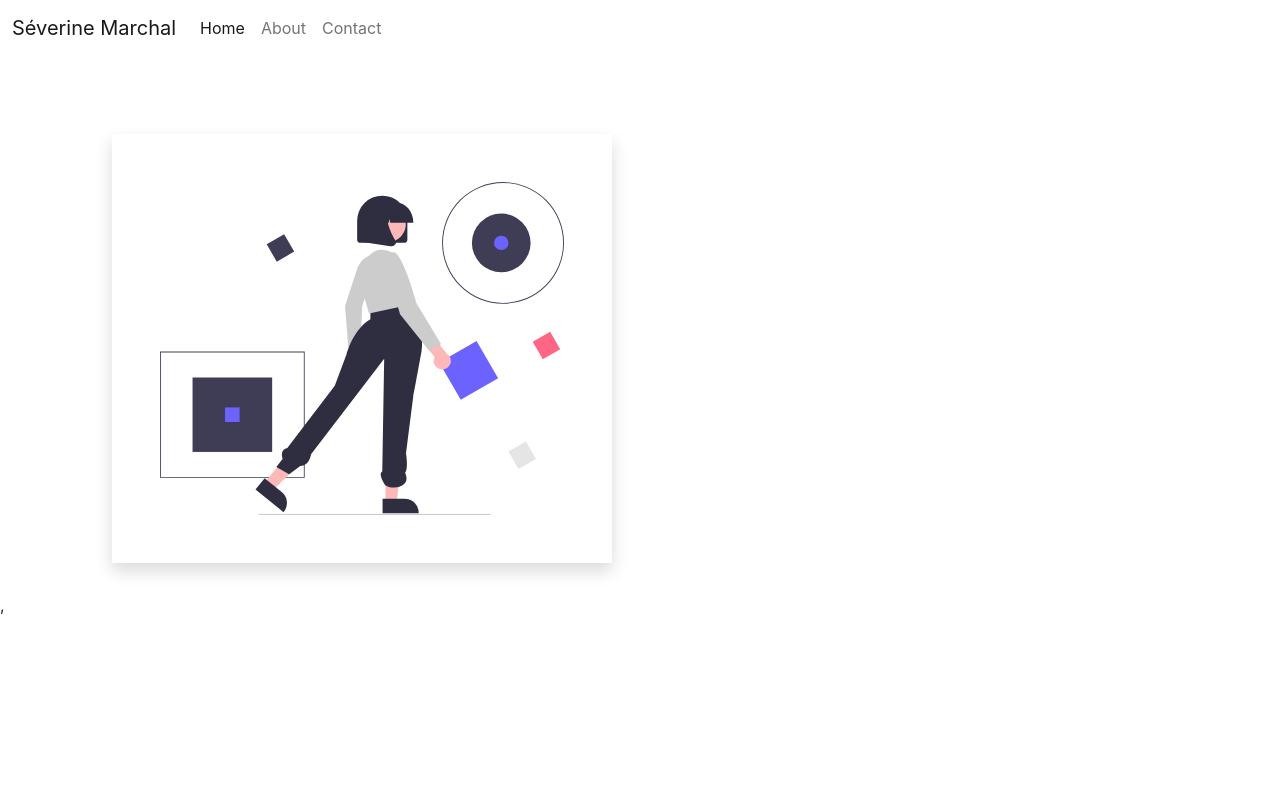
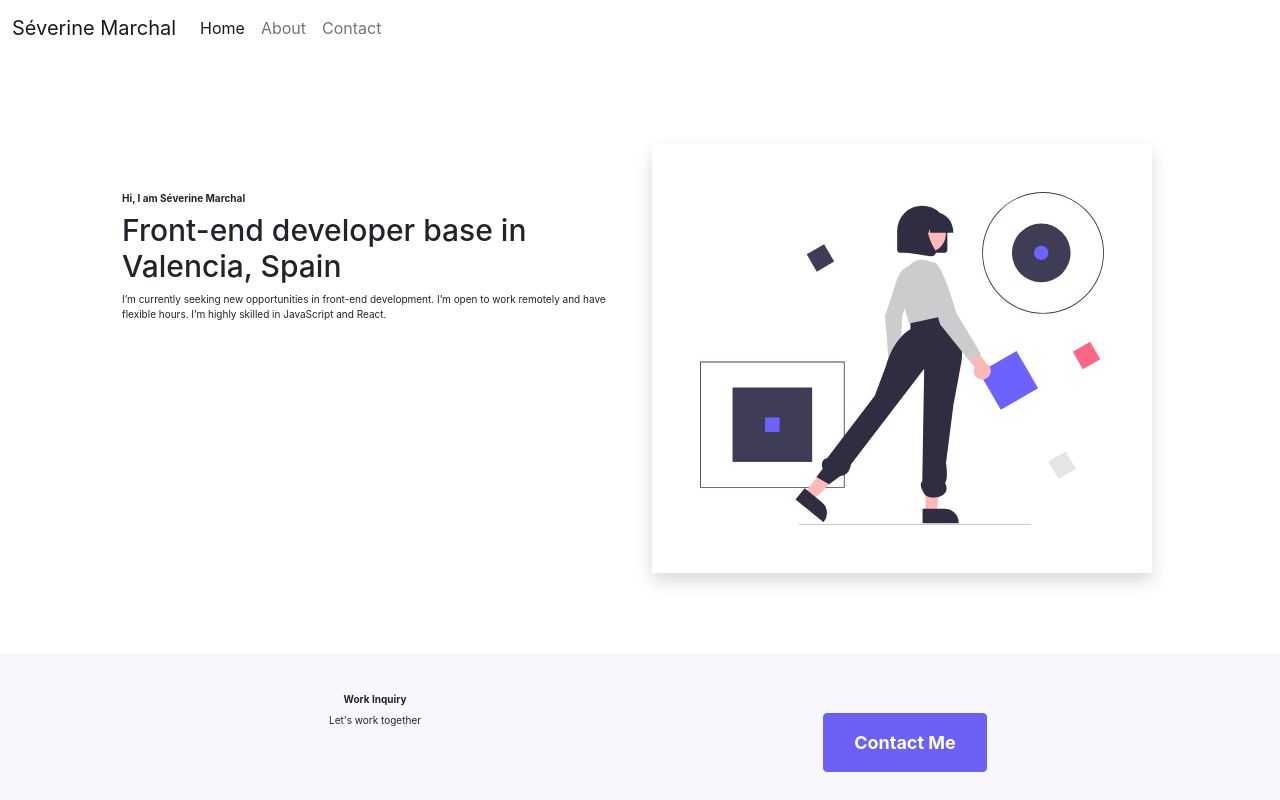
Before and after one commit to marchalseverine/portfolio_react, a React (Create React App) app: page /About in a window 1280 px wide. Shown: the top 800 px of the page. Built offline with nearby package versions, Linux system fonts and the light colour scheme.

Commit message:
About page

```diff
--- /dev/null
+++ b/src/About.css
@@ -0,0 +1,11 @@
+h1 {
+  font-size: 50px;
+}
+
+h2 {
+  font-size: 30px;
+}
+
+p {
+  font-size: 18px;
+}
--- a/src/About.js
+++ b/src/About.js
@@ -1,21 +1,35 @@
 import React from "react";
 import Undraw from "./undraw.svg";
+import Inquiry from "./Inquiry";
+import Footer from "./Footer";
+import "./About.css";
 
 export default function About() {
   return (
     <div className="About">
       <div className="container">
-        <div className="row">
+        <div className="row mt-5">
+          <div className="col-6 mt-5">
+            <h1>Hi, I am Séverine Marchal</h1>
+            <h2>Front-end developer base in Valencia, Spain</h2>
+            <p>
+              I’m currently seeking new opportunities in front-end development.
+              I’m open to work remotely and have flexible hours. I’m highly
+              skilled in JavaScript and React.
+            </p>
+          </div>
           <div className="col-sm-6">
             <img
               src={Undraw}
               alt="logo"
               width="500px"
-              className="about-img shadow mt-5 px-5 py-5"
+              className="about-img shadow p-5"
             />
           </div>
         </div>
       </div>
+      <Inquiry />
+      <Footer />
     </div>
   );
 }
--- /dev/null
+++ b/src/Footer.css
@@ -0,0 +1,8 @@
+a {
+  color: Black;
+  text-decoration: none;
+}
+
+a:hover {
+  color: #6c61f6;
+}
--- a/src/Footer.js
+++ b/src/Footer.js
@@ -1,10 +1,14 @@
 import React from "react";
+import "./Footer.css";
 
 export default function Footer() {
   return (
     <div className="footer">
       <div className="mail text-center mt-5">
-        <h3>marchalsevi@gmail.com</h3>
+        <h3>
+          {" "}
+          <a href="mailto:marchalsevi@gmail.com">marchalsevi@gmail.com </a>
+        </h3>
       </div>
       <p className="text-center mt-5">
         This website was coded by Séverine Marchal, hosted in{" "}
--- a/src/Homepage.js
+++ b/src/Homepage.js
@@ -10,6 +10,9 @@ export default function Homepage() {
     <div className="homepage">
       <Hero />
       <div className="works">
+        <p className="text-center mt-3">
+          Check out some of my featured projects below
+        </p>
         <Works />
       </div>
       <Inquiry />
--- /dev/null
+++ b/src/Inquiry.css
@@ -0,0 +1,8 @@
+@media (min-width: 576px) {
+  p {
+    font-size: 10px !important;
+  }
+  h1 {
+    font-size: 10px !important;
+  }
+}
--- a/src/Inquiry.js
+++ b/src/Inquiry.js
@@ -1,4 +1,5 @@
 import React from "react";
+import "./Inquiry.css";
 
 export default function Inquiry() {
   return (
--- a/src/Works.css
+++ b/src/Works.css
@@ -25,7 +25,8 @@ a {
 }
 
 .row {
-  padding: 30px;
+  padding: 40px;
+  margin-bottom: 40px;
 }
 
 .app-text {
--- a/src/Works.js
+++ b/src/Works.js
@@ -7,9 +7,6 @@ import DictionaryApp from "./DictionaryApp";
 export default function Works() {
   return (
     <div className="works">
-      <p className="text-center mt-3">
-        Check out some of my featured projects below
-      </p>
       <WeatherAppJS />
 
       <WeatherAppReact />
```
